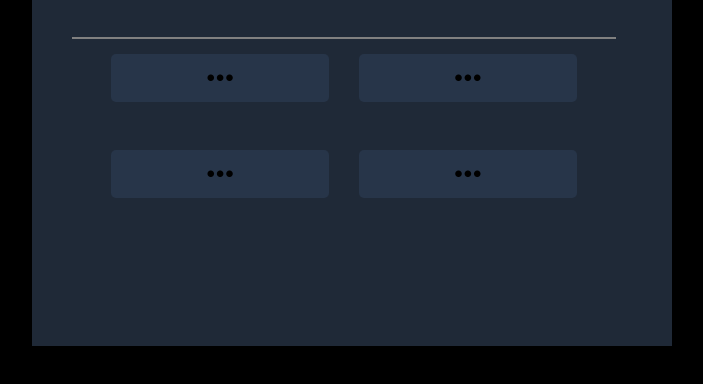
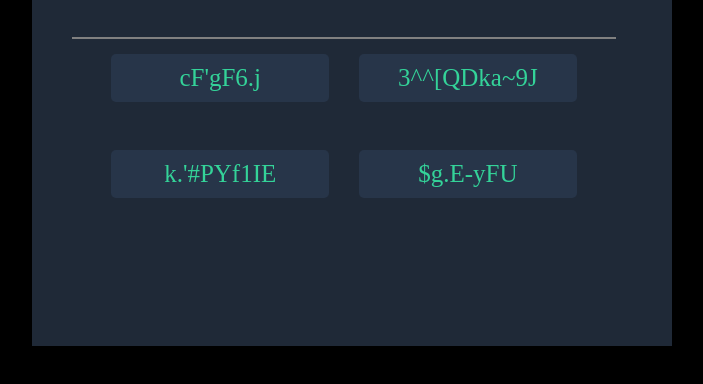
Before and after one commit to AshimSingh/Password-generator, a plain HTML site: page index.html in a window 1280 px wide. Both pictures are taken after a click on the element "Generate". Shown: the part 374-758 px from the top of the page, without its empty margins (288-991 px from the left). Drawn offline with Linux system fonts and the light colour scheme.

Commit message:
Generate password with all symbols

```diff
--- a/index.html
+++ b/index.html
@@ -18,7 +18,7 @@
             <div class="title second">random Password</div>
             <div class="title third">Never use an insecure password again</div>
         </div>
-        <div class="generate_btn"><i class="fa-solid fa-bolt"></i>Generate</div>
+        <div class="generate_btn" onclick="generate()"><i class="fa-solid fa-bolt"></i>Generate</div>
         <div class="passwordContainer">
             <div class="password Box1"><i class="fa-solid fa-ellipsis"></i></div>
             <div class="password Box2"><i class="fa-solid fa-ellipsis"></i></div>
--- a/index.js
+++ b/index.js
@@ -1,2 +1,29 @@
-let box1=document.querySelector(".Box2")
-box1.innerHTML=
+let box1=document.querySelector(".Box1")
+let box2=document.querySelector(".Box2")
+let box3=document.querySelector(".Box3")
+let box4=document.querySelector(".Box4")
+// let pasLen=Math.floor(Math.random()*8)+8
+// let rand = Math.floor(Math.random()*94)+33
+
+
+// for(let i=0;i<pasLen;i++){
+//     let rand = Math.floor(Math.random()*94)+33
+//     console.log(rand)
+//     password +=String.fromCharCode(rand)
+// }
+function generate(){
+    let pass_array=[]
+    for(let i=0;i<4;i++){
+        let pasLen=Math.floor(Math.random()*8)+8
+        let password=""
+        for(let i=0;i<pasLen;i++){
+            let rand = Math.floor(Math.random()*94)+33
+            password +=String.fromCharCode(rand)
+        }
+        pass_array.push(password)
+    }
+    box1.innerHTML =pass_array[0]
+box2.innerHTML =pass_array[1]
+box3.innerHTML =pass_array[2]
+box4.innerHTML =pass_array[3]
+}
--- a/styles.css
+++ b/styles.css
@@ -71,8 +71,12 @@ body{
     border-radius: 5px;
     width: 40%;
     margin: 15px;
+    color: #34D399;
+    font-size: 25px;
+    font-weight: 500;
 
 }
 .password>i{
     font-size: 30px;
+    color: black;
 }
```
